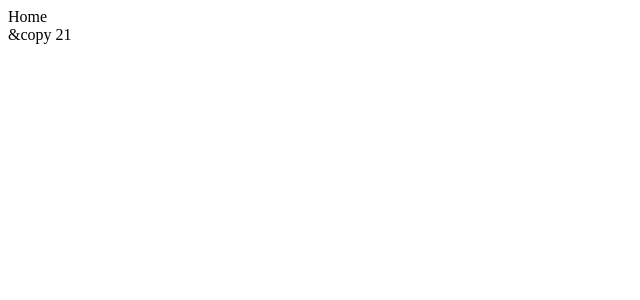
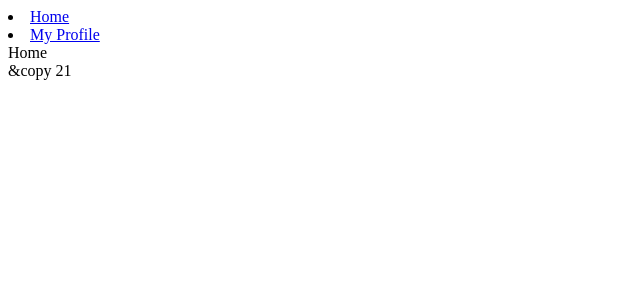
Before and after one commit to TaeYoon17/twitclone, a React (Create React App) app: page /#/ in a window 1280 px wide. Shown: the top 300 px of the page, without its empty margins (0-640 px from the left). Built offline with nearby package versions, Linux system fonts and the light colour scheme; no server answers; sample sign-in values are in the browser's storage.

Commit message:
2.04 Social Auth

```diff
--- a/src/components/App.js
+++ b/src/components/App.js
@@ -11,10 +11,12 @@ const App=()=>{
       setInit(true);
     });
   },[]);
-  console.log(authService.currentUser);
-  return(<>
+  //console.log(authService.currentUser);
+  return(
+  <>
     {init? <AppRouter isLoggedIn={isLoggedIn}></AppRouter> :"initializing..."}
-    <footer>&copy {new Date().getUTCDate()}</footer></>
+    <footer>&copy {new Date().getUTCDate()}</footer>
+  </>
     );
 }
 
--- /dev/null
+++ b/src/components/Navigation.js
@@ -0,0 +1,16 @@
+import React from "react";
+import {Link} from "react-router-dom";
+const Navigation=()=>{
+    return(
+        <nav>
+            <li>
+                <Link to="/">Home</Link>
+            </li>
+            <li>
+                <Link to="/profile">My Profile</Link>
+            </li>
+        </nav>
+    )
+}
+
+export default Navigation;
--- a/src/components/Router.js
+++ b/src/components/Router.js
@@ -2,15 +2,20 @@ import React from "react";
 import {HashRouter as Router, Route, Switch} from "react-router-dom";
 import Auth from "routes/Auth";
 import Home from "routes/Home";
-
+import Profile from "routes/Profile";
+import Navigation from "components/Navigation";
 const AppRouter=({isLoggedIn})=>{
     return(
     <Router>
+        {isLoggedIn && <Navigation/>}
         <Switch>
             {isLoggedIn ?
             <>
             <Route exact path="/">
                 <Home/>
+            </Route>
+            <Route exact path="/profile">
+                <Profile/>
             </Route>
             </>
             :
--- a/src/routes/Profile.js
+++ b/src/routes/Profile.js
@@ -1,3 +1,16 @@
 import React from "react";
-const Profile=()=><span>Profile</span>;
+import { authService } from "fbase";
+import { useHistory } from "react-router-dom";
+const Profile=()=>{
+    const history=useHistory();
+    const onLogOutClick=()=>{
+        authService.signOut();
+        history.push("/");
+    };
+    return(
+        <>
+        <button onClick={onLogOutClick}>Log Out</button>
+        </>
+    )
+};
 export default Profile;
```
